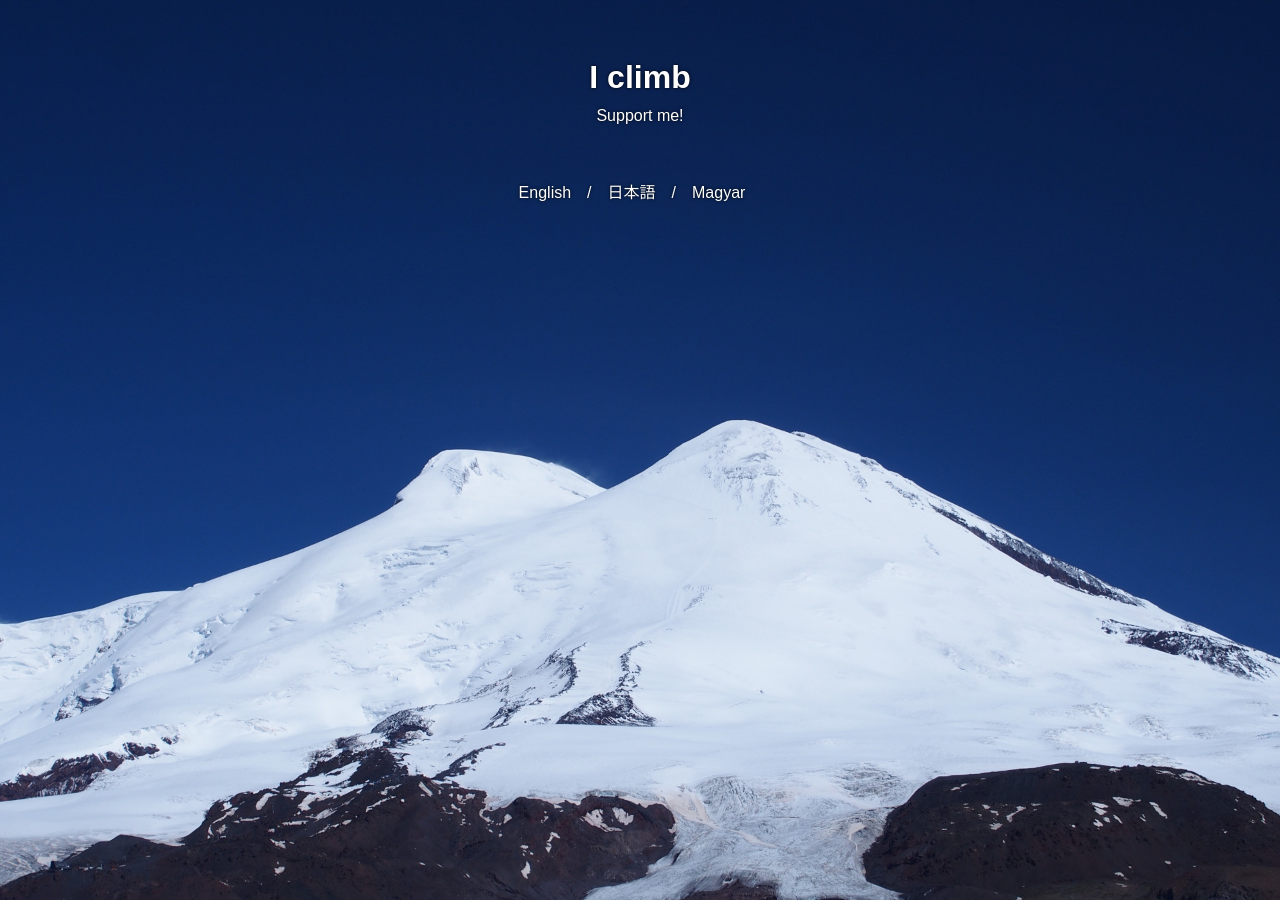
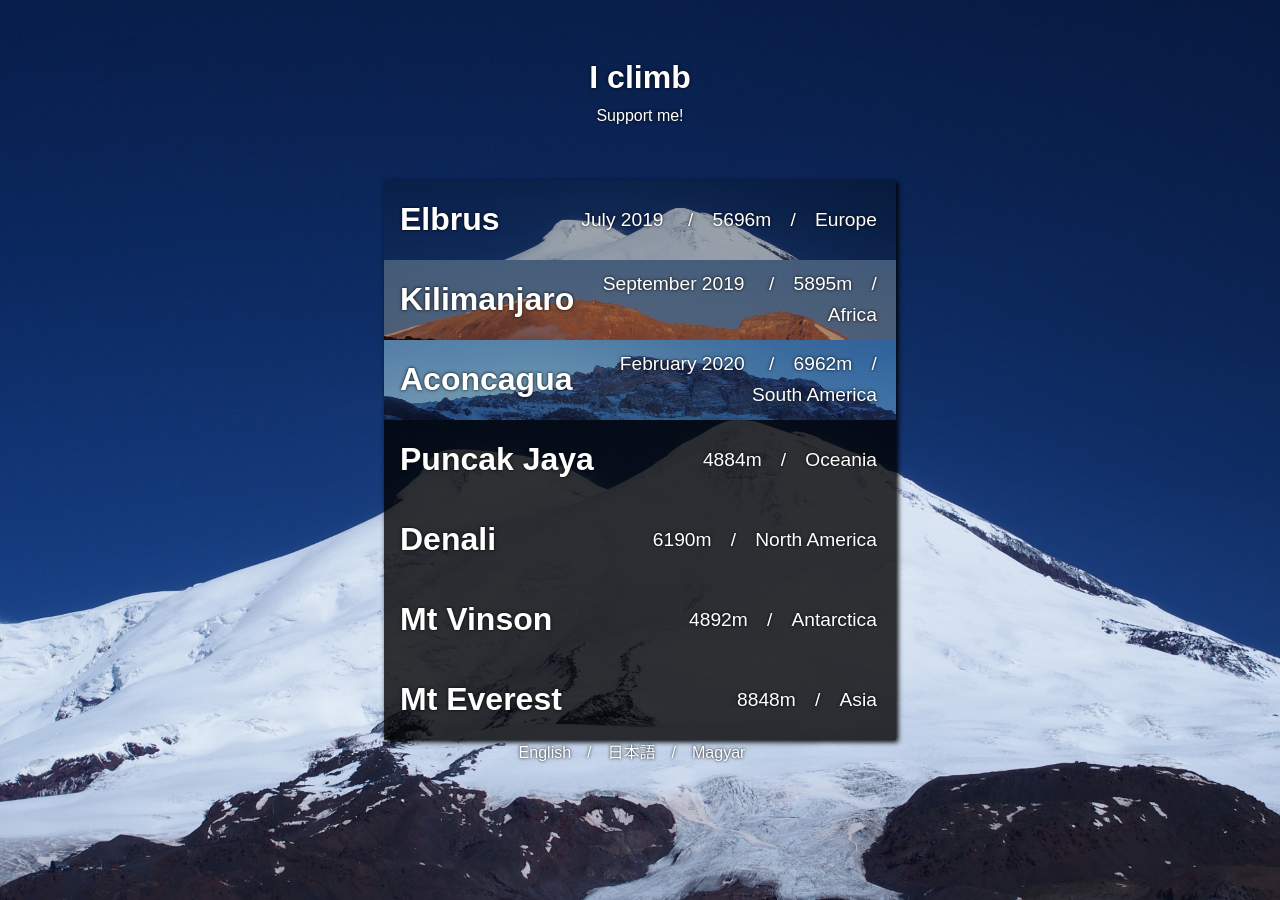
Before and after one commit to valerauko/climbing, a Jekyll site: the page built from index.html, in a window 1280 px wide. Built offline with Jekyll 4.4.1, drawn with Linux system fonts in a browser that asks for light colours; nearby versions of some CDN libraries.

Commit message:
Add English yaml

```diff
--- a/index.html
+++ b/index.html
@@ -3,4 +3,40 @@ layout: default
 
 title: I climb
 support: Support me!
+mountains:
+- id: elbrus
+  name: Elbrus
+  climbed:
+    date: July 2019
+    blog: https://blog.valerauko.net/tag/elbrus/
+  location: Europe
+  height: 5696
+- id: kilimanjaro
+  name: Kilimanjaro
+  climbed:
+    date: September 2019
+  location: Africa
+  height: 5895
+- id: aconcagua
+  name: Aconcagua
+  climbed:
+    date: February 2020
+  location: South America
+  height: 6962
+- id: carstenz
+  name: Puncak Jaya
+  location: Oceania
+  height: 4884
+- id: denali
+  name: Denali
+  location: North America
+  height: 6190
+- id: vinson
+  name: Mt Vinson
+  location: Antarctica
+  height: 4892
+- id: everest
+  name: Mt Everest
+  location: Asia
+  height: 8848
 ---
```
